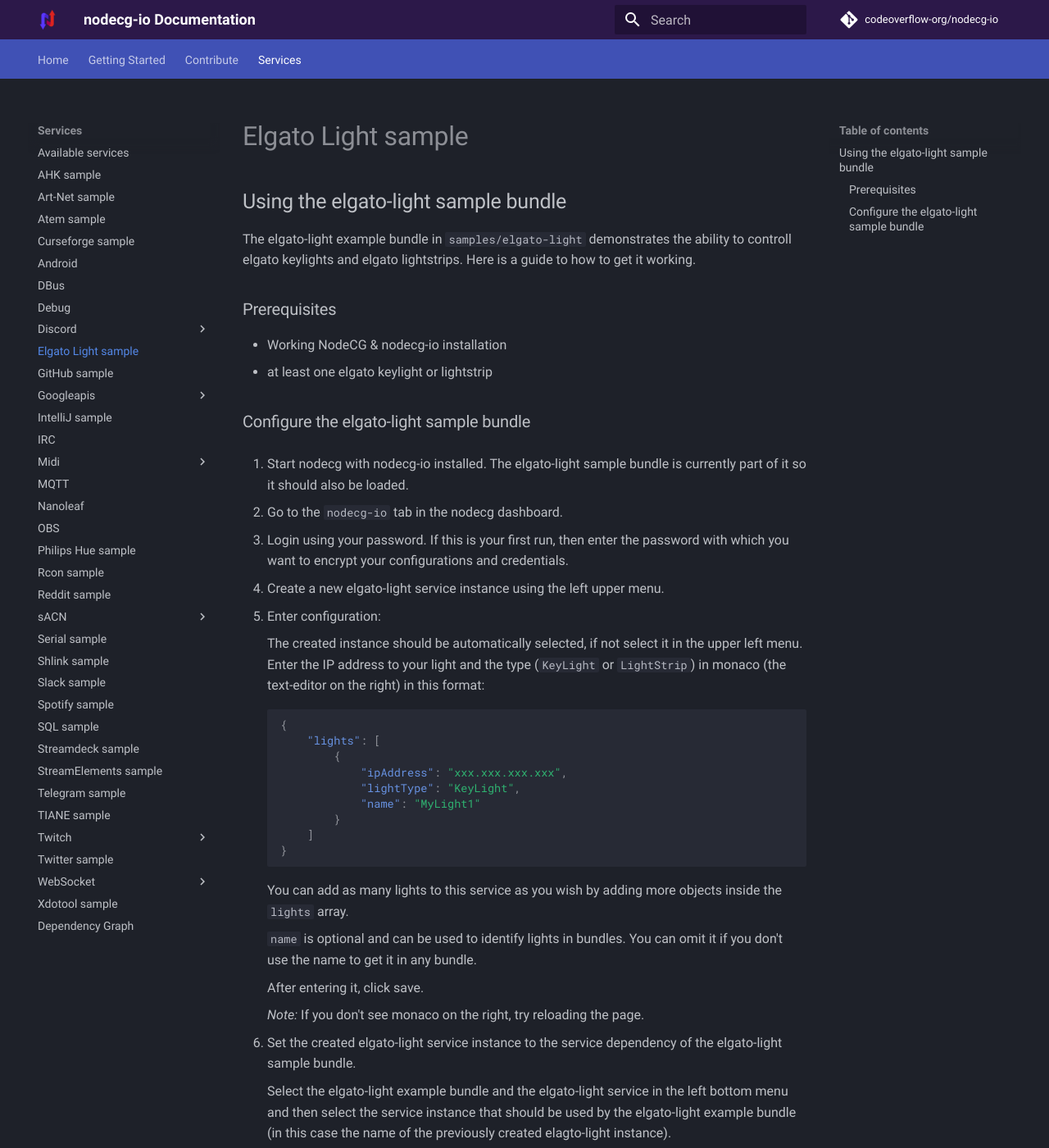
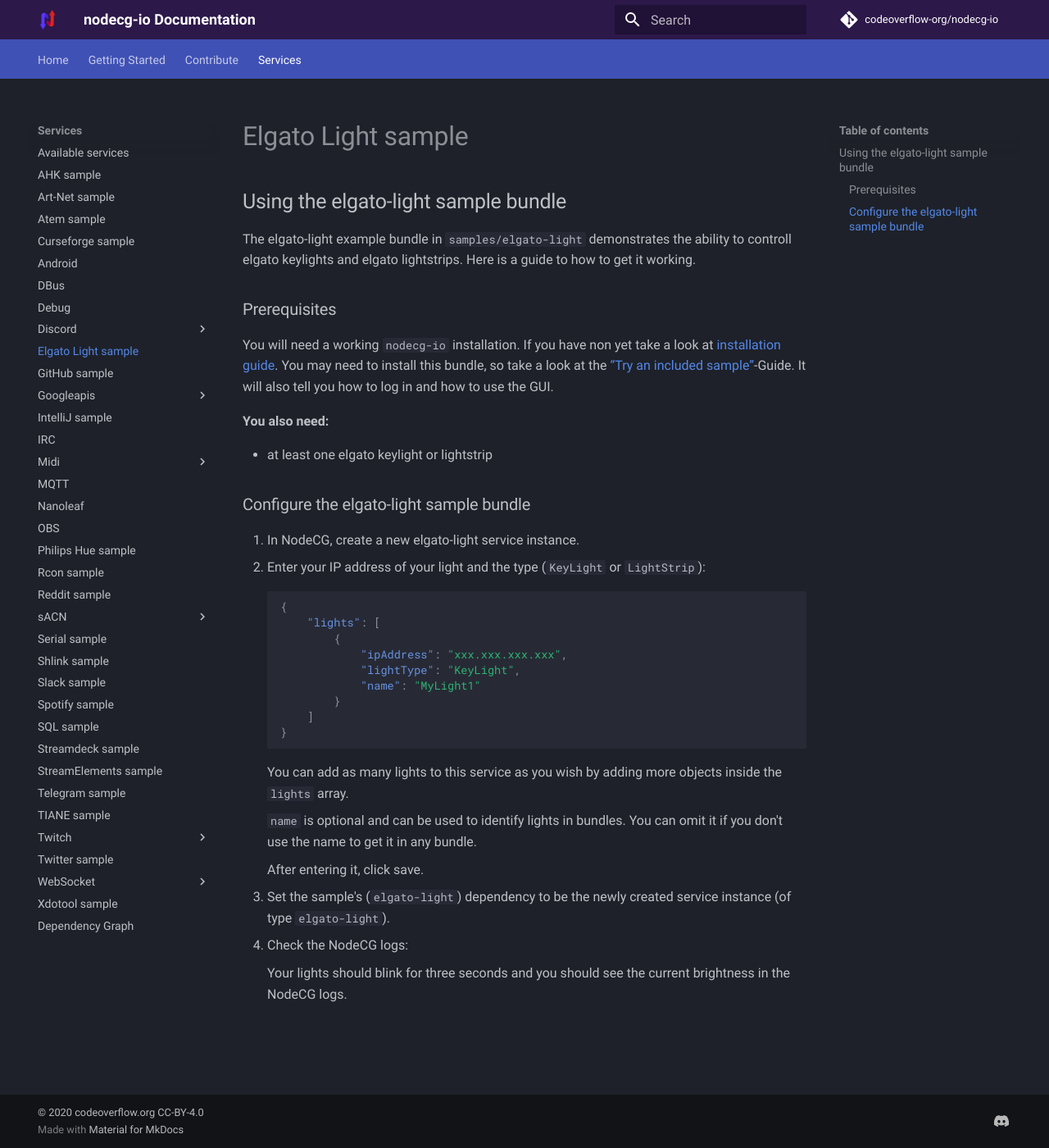
Before and after one commit to codeoverflow-org/nodecg-io-docs, an MkDocs documentation site: the page built from docs/samples/elgato-light.md, in a window 1280 px wide and 1400 px high. Shown: the whole window at 82% size. Built offline with MkDocs 1.6.1 and Material for MkDocs 9.7.7, drawn with Linux system fonts in a browser that asks for light colours; comment, search, counter and statistics services are not loaded; the version menu is left out; some of the changed text lies outside the part shown.

Commit message:
Update elgato-light sample doc to adhere to new template

````diff
--- a/docs/samples/elgato-light.md
+++ b/docs/samples/elgato-light.md
@@ -4,22 +4,20 @@
 
 ### Prerequisites
 
--   Working NodeCG & nodecg-io installation
+You will need a working `nodecg-io` installation. If you have non yet take a
+look at [installation guide](../getting_started/install.md). You may need to
+install this bundle, so take a look at the
+[“Try an included sample”](../getting_started/try_example_bundle.md)-Guide. It
+will also tell you how to log in and how to use the GUI.
+
+**You also need:**
+
 -   at least one elgato keylight or lightstrip
 
 ### Configure the elgato-light sample bundle
 
-1. Start nodecg with nodecg-io installed. The elgato-light sample bundle is currently part of it so it should also be loaded.
-
-2. Go to the `nodecg-io` tab in the nodecg dashboard.
-
-3. Login using your password. If this is your first run, then enter the password with which you want to encrypt your configurations and credentials.
-
-4. Create a new elgato-light service instance using the left upper menu.
-
-5. Enter configuration:
-
-    The created instance should be automatically selected, if not select it in the upper left menu. Enter the IP address to your light and the type (`KeyLight` or `LightStrip`) in monaco (the text-editor on the right) in this format:
+1. In NodeCG, create a new elgato-light service instance.
+2. Enter your IP address of your light and the type (`KeyLight` or `LightStrip`):
 
     ```json
     {
@@ -39,12 +37,8 @@
 
     After entering it, click save.
 
-    _Note:_ If you don't see monaco on the right, try reloading the page.
+3. Set the sample's (`elgato-light`) dependency to be the newly created
+   service instance (of type `elgato-light`).
+4. Check the NodeCG logs:
 
-6. Set the created elgato-light service instance to the service dependency of the elgato-light sample bundle.
-
-    Select the elgato-light example bundle and the elgato-light service in the left bottom menu and then select the service instance that should be used by the elgato-light example bundle (in this case the name of the previously created elagto-light instance).
-
-7. Check the nodecg logs
-
-    Your lights should blink for three seconds and you should see the current brightness in the nodecg logs.
+    Your lights should blink for three seconds and you should see the current brightness in the NodeCG logs.
````
